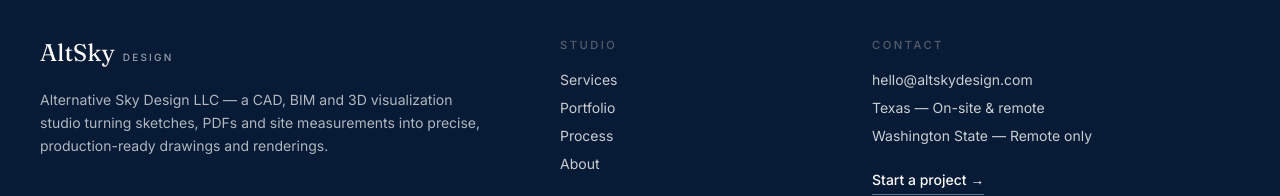
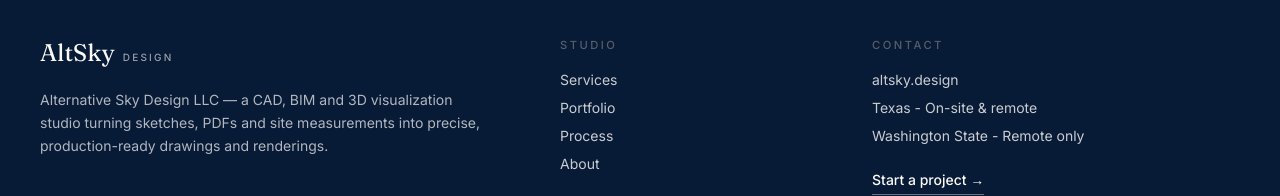
Before and after one commit to BaharAtayeva/AltSkyNew, a React (Vite) app: page / in a window 1280 px wide. Shown: the part 4767-4963 px from the top of the page. Built offline with nearby package versions, Linux system fonts and the light colour scheme.

Commit message:
Fix import

```diff
--- a/src/components/SiteFooter.tsx
+++ b/src/components/SiteFooter.tsx
@@ -32,9 +32,9 @@
           <div className="md:col-span-4">
             <p className="eyebrow text-primary-foreground/50">Contact</p>
             <ul className="mt-4 space-y-2 text-sm text-primary-foreground/80">
-              <li>hello@altskydesign.com</li>
-              <li>Texas — On-site & remote</li>
-              <li>Washington State — Remote only</li>
+              <li>altsky.design</li>
+              <li>Texas - On-site & remote</li>
+              <li>Washington State - Remote only</li>
             </ul>
             <Link
               to="/contact"
```
